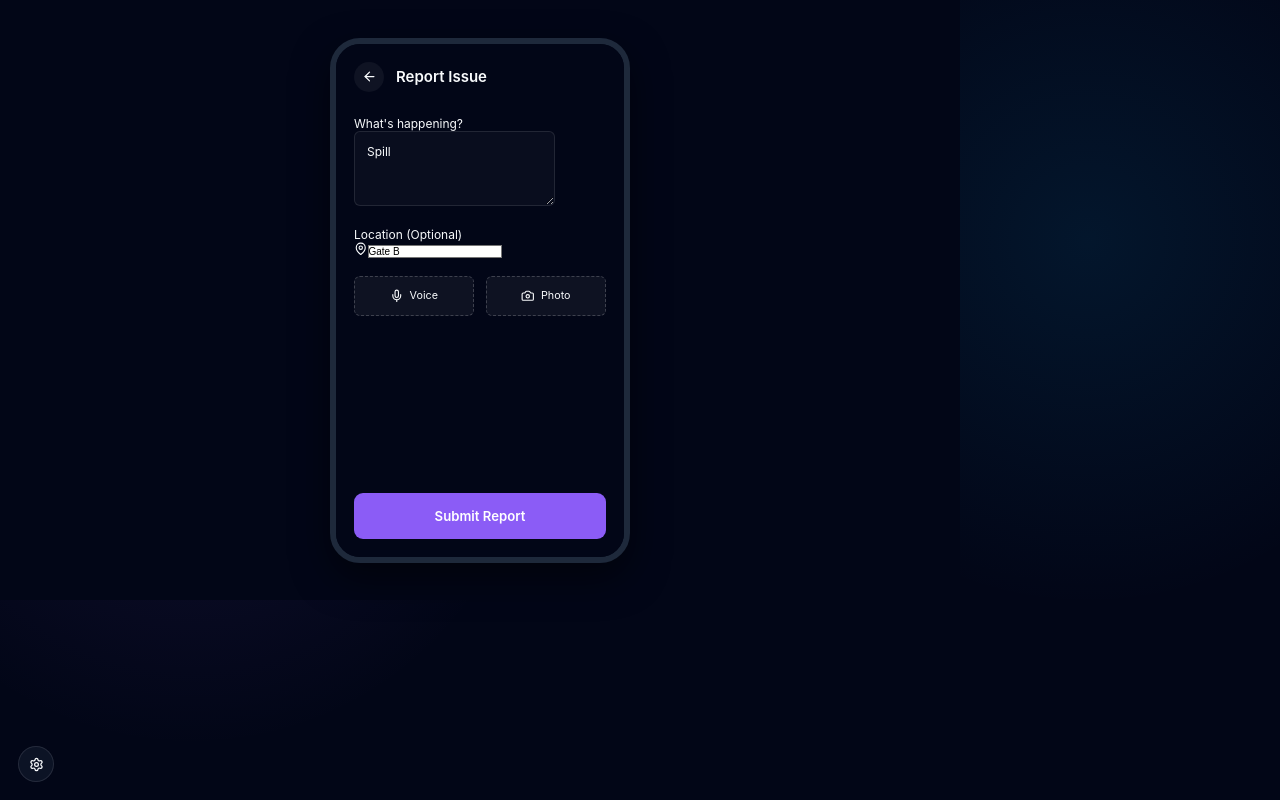
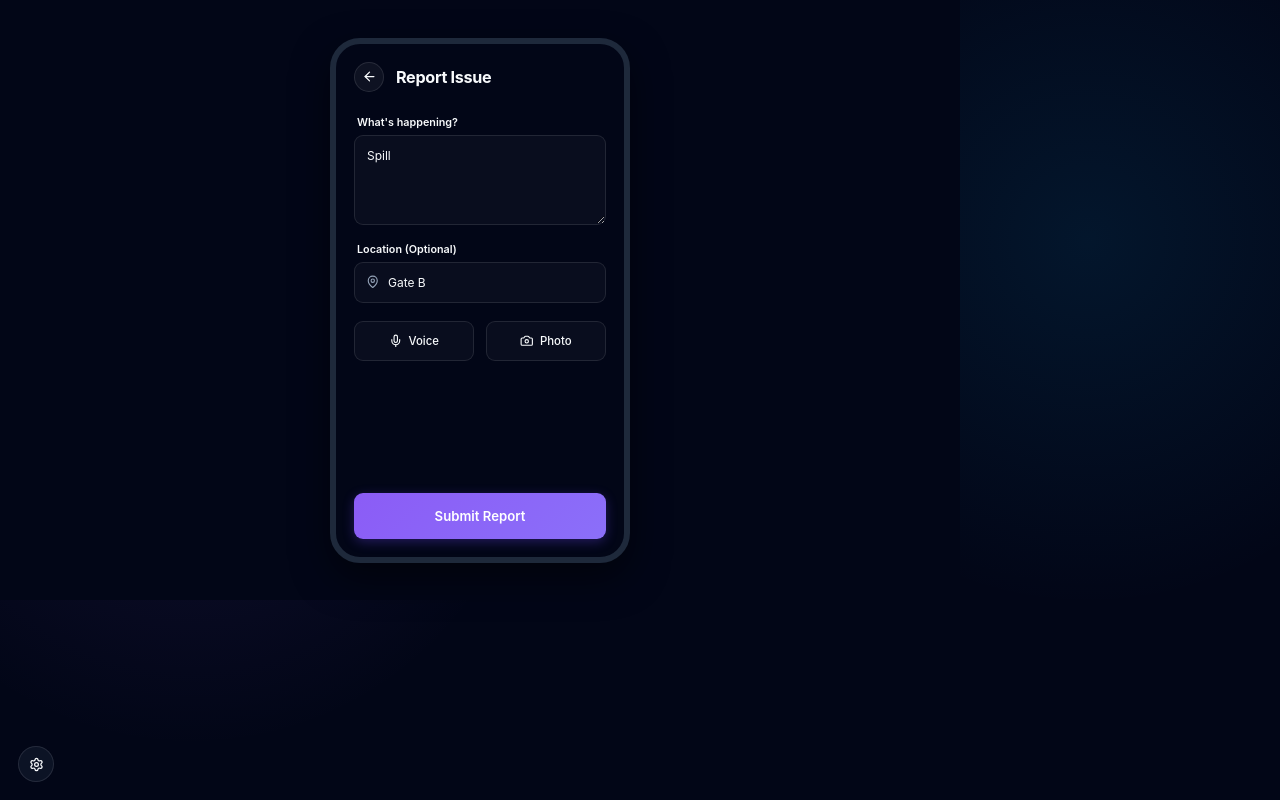
Before and after one commit to saurabhssy07-eng/Stadium-IQ, a React (Vite) app: page /fan/report in a window 1280 px wide. Built offline with nearby package versions, Linux system fonts and the light colour scheme.

Commit message:
Completely redesign ReportIssue UI for a premium aesthetic and fix unstyled location input

```diff
--- a/src/features/fan/components/ReportIssue.module.css
+++ b/src/features/fan/components/ReportIssue.module.css
@@ -3,7 +3,7 @@
   flex-direction: column;
   height: 100%;
   padding: 1.5rem;
-  background: var(--color-bg-base);
+  background: linear-gradient(180deg, var(--color-bg-elevated) 0%, var(--color-bg-base) 100%);
 }
 
 .header {
@@ -15,17 +15,25 @@
 
 .backBtn {
   background: rgba(255, 255, 255, 0.05);
+  border: 1px solid rgba(255, 255, 255, 0.1);
   border-radius: 50%;
   width: 40px;
   height: 40px;
   display: flex;
   align-items: center;
   justify-content: center;
+  transition: background 0.2s;
+  cursor: pointer;
+}
+
+.backBtn:hover {
+  background: rgba(255, 255, 255, 0.1);
 }
 
 .title {
-  font-size: 1.25rem;
-  font-weight: 600;
+  font-size: 1.35rem;
+  font-weight: 700;
+  letter-spacing: -0.02em;
 }
 
 .form {
@@ -35,37 +43,75 @@
   flex: 1;
 }
 
-.field {
+.formGroup {
   display: flex;
   flex-direction: column;
   gap: 0.5rem;
 }
 
-.label {
-  font-size: 0.85rem;
-  color: var(--color-text-secondary);
-  text-transform: uppercase;
-  letter-spacing: 0.05em;
+.formGroup label {
+  font-size: 0.9rem;
+  font-weight: 600;
+  color: var(--color-text-primary);
+  margin-left: 0.25rem;
 }
 
-.input, .select, .textarea {
+.textarea {
   background: rgba(255, 255, 255, 0.03);
   border: 1px solid rgba(255, 255, 255, 0.1);
-  border-radius: 8px;
+  border-radius: 12px;
   padding: 1rem;
   color: var(--color-text-primary);
   font-family: inherit;
   font-size: 1rem;
+  resize: vertical;
+  min-height: 120px;
+  transition: border-color 0.2s, box-shadow 0.2s;
 }
 
-.textarea {
-  resize: vertical;
-  min-height: 100px;
+.textarea:focus {
+  outline: none;
+  border-color: var(--color-primary);
+  box-shadow: 0 0 0 3px rgba(111, 74, 255, 0.15);
 }
 
-.input:focus, .select:focus, .textarea:focus {
-  outline: 2px solid var(--color-primary);
-  border-color: transparent;
+.textarea::placeholder {
+  color: var(--color-text-tertiary);
+}
+
+.locationInputGroup {
+  position: relative;
+  display: flex;
+  align-items: center;
+}
+
+.locationIcon {
+  position: absolute;
+  left: 1rem;
+  color: var(--color-text-secondary);
+  pointer-events: none;
+}
+
+.inputField {
+  width: 100%;
+  background: rgba(255, 255, 255, 0.03);
+  border: 1px solid rgba(255, 255, 255, 0.1);
+  border-radius: 12px;
+  padding: 1rem 1rem 1rem 2.75rem;
+  color: var(--color-text-primary);
+  font-family: inherit;
+  font-size: 1rem;
+  transition: border-color 0.2s, box-shadow 0.2s;
+}
+
+.inputField:focus {
+  outline: none;
+  border-color: var(--color-primary);
+  box-shadow: 0 0 0 3px rgba(111, 74, 255, 0.15);
+}
+
+.inputField::placeholder {
+  color: var(--color-text-tertiary);
 }
 
 .mediaRow {
@@ -75,30 +121,49 @@
 
 .mediaBtn {
   flex: 1;
-  background: rgba(255, 255, 255, 0.05);
-  border: 1px dashed rgba(255, 255, 255, 0.2);
-  border-radius: 8px;
+  background: rgba(255, 255, 255, 0.03);
+  border: 1px solid rgba(255, 255, 255, 0.1);
+  border-radius: 12px;
   padding: 1rem;
   display: flex;
   align-items: center;
   justify-content: center;
   gap: 0.5rem;
   color: var(--color-text-primary);
-  font-size: 0.9rem;
+  font-weight: 500;
+  font-size: 0.95rem;
+  transition: background 0.2s, border-color 0.2s;
+  cursor: pointer;
+}
+
+.mediaBtn:hover, .mediaBtn:focus {
+  background: rgba(255, 255, 255, 0.08);
+  border-color: rgba(255, 255, 255, 0.3);
+  outline: none;
 }
 
 .submitBtn {
   margin-top: auto;
-  background: var(--color-primary);
+  background: linear-gradient(135deg, var(--color-primary) 0%, #8b6ff9 100%);
   color: white;
   padding: 1.25rem;
   border-radius: 12px;
   font-size: 1.1rem;
   font-weight: 600;
-  transition: opacity 0.2s;
+  transition: transform 0.2s, box-shadow 0.2s, opacity 0.2s;
+  border: none;
+  box-shadow: 0 4px 15px rgba(111, 74, 255, 0.3);
+  cursor: pointer;
+}
+
+.submitBtn:hover:not(:disabled) {
+  transform: translateY(-2px);
+  box-shadow: 0 6px 20px rgba(111, 74, 255, 0.4);
 }
 
 .submitBtn:disabled {
-  opacity: 0.5;
+  opacity: 0.6;
   cursor: not-allowed;
+  transform: none;
+  box-shadow: none;
 }
--- a/src/features/fan/components/ReportIssue.tsx
+++ b/src/features/fan/components/ReportIssue.tsx
@@ -101,14 +101,18 @@ export const ReportIssue: React.FC = React.memo(() => {
           id="mediaMsg"
           aria-live="polite"
           style={{
-            color: 'var(--color-primary)',
-            fontSize: '0.8rem',
+            color: 'var(--color-success, #4ade80)',
+            backgroundColor: 'rgba(74, 222, 128, 0.1)',
+            padding: mediaMsg ? '0.5rem' : '0',
+            borderRadius: '8px',
+            fontSize: '0.85rem',
             marginTop: '-0.5rem',
             marginBottom: '1rem',
-            minHeight: '1.2rem',
+            minHeight: mediaMsg ? '1.2rem' : '0',
             opacity: mediaMsg ? 1 : 0,
             textAlign: 'center',
-            transition: 'opacity 180ms ease'
+            transition: 'all 200ms ease',
+            overflow: 'hidden'
           }}
         >
           {mediaMsg}
```
